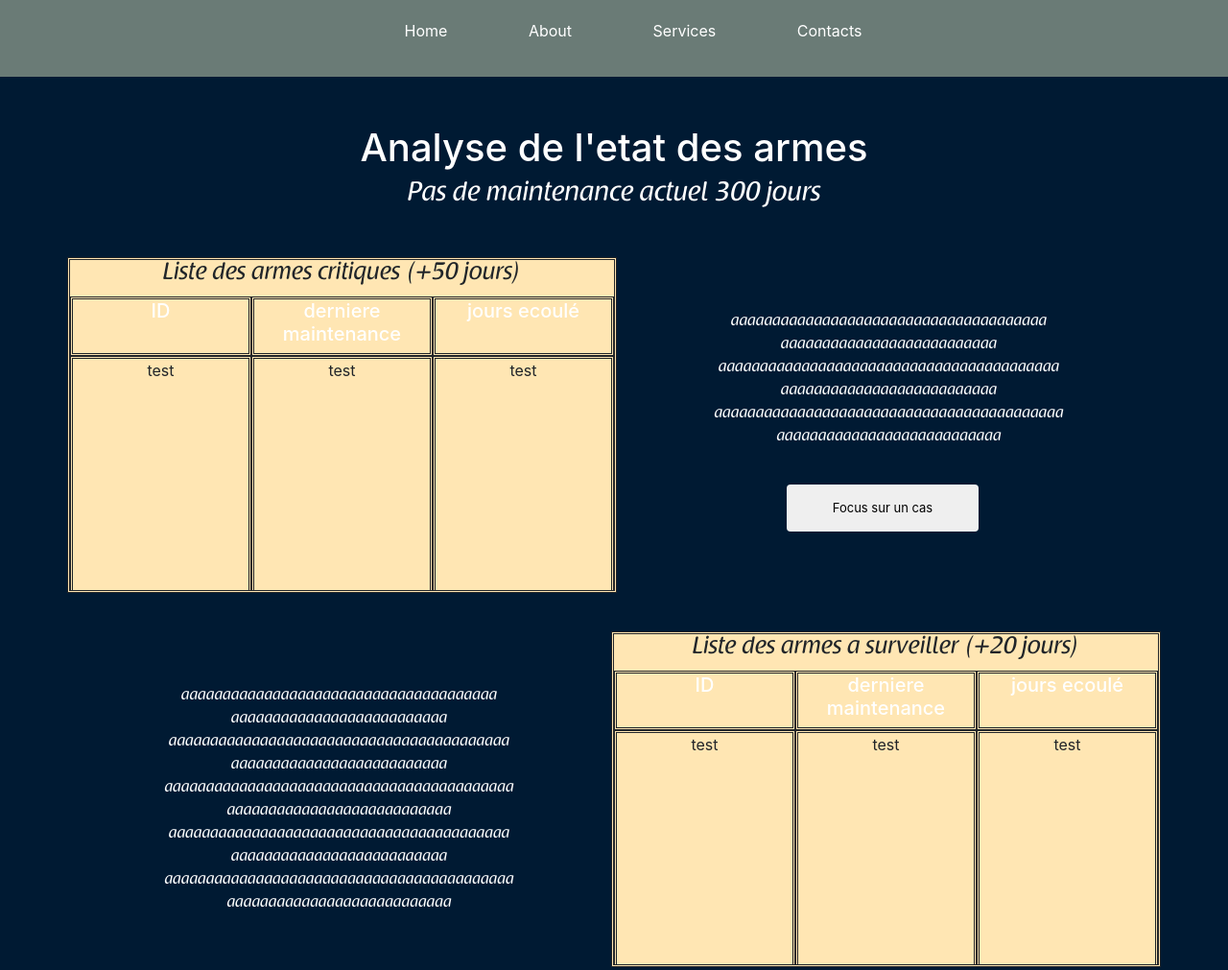
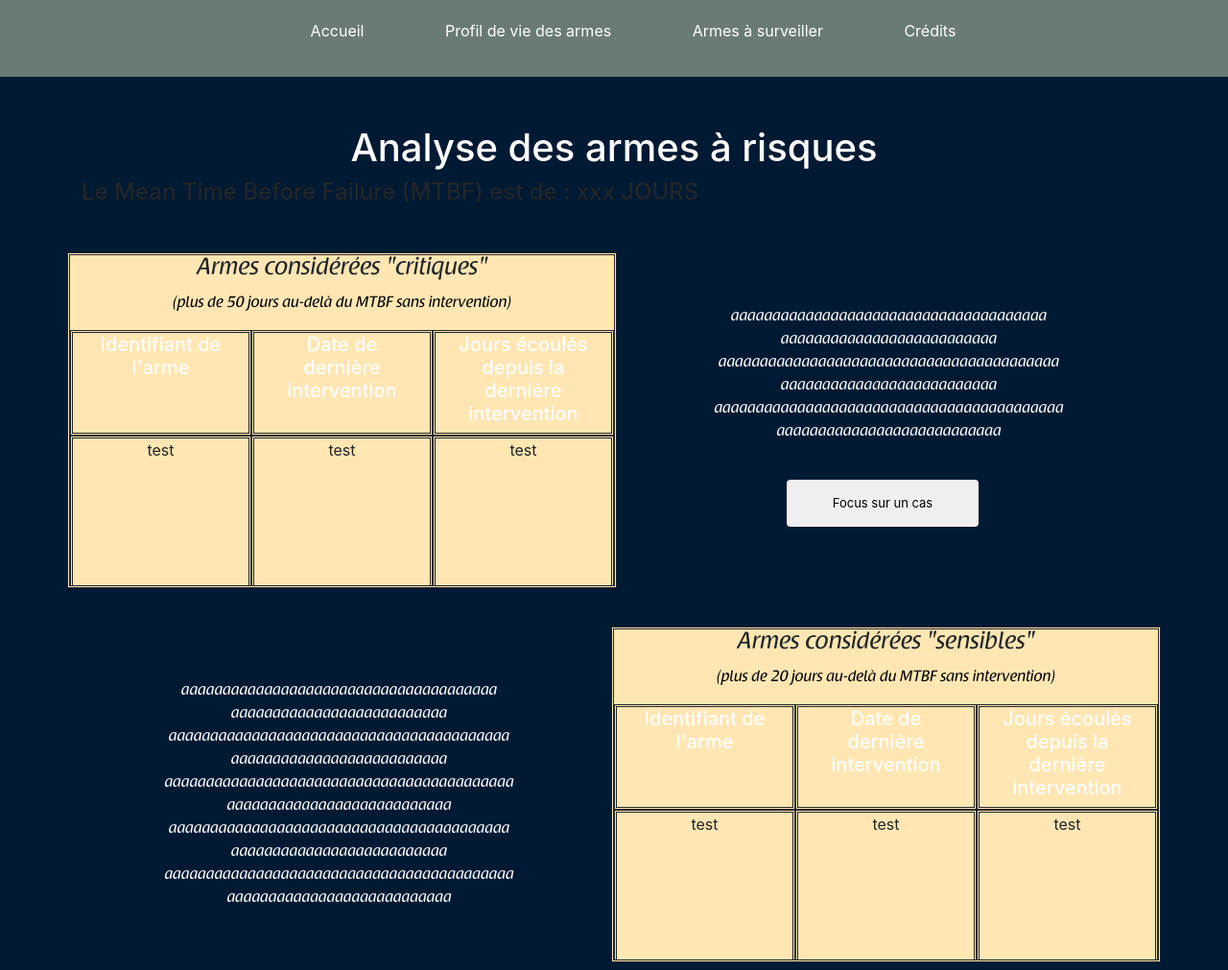
Before and after one commit to Romain-Vincent/FelinStat-Front, a website: page src/display.html in a window 1280 px wide. Shown: the top 1011 px of the page at 96% size. Drawn offline with nearby package versions, Linux system fonts and the light colour scheme; files whose address does not match are found by name.

Commit message:
Update display page

```diff
--- a/src/display.html
+++ b/src/display.html
@@ -10,35 +10,36 @@
   <body>
     <nav>
       <ul>
-        <li><a href="#">Home</a></li>
-        <li><a href="#">About</a></li>
-        <li><a href="#">Services</a></li>
-        <li><a href="#">Contacts</a></li>
+        <li><a href="accueil.html">Accueil</a></li>
+        <li><a href="profil.html">Profil de vie des armes</a></li>
+        <li><a href="display.html">Armes à surveiller</a></li>
+        <li><a href="credits.html">Crédits</a></li>
       </ul>
     </nav>
     <div class="container">
       <div class="row header">
         <div class="col-sm-12">
-          <h1>Analyse de l'etat des armes</h1>
-          <h3>Pas de maintenance actuel 300 jours</h3>
+          <h1>Analyse des armes à risques</h1>
+          <h4>Le Mean Time Before Failure (MTBF) est de : xxx JOURS </h4>
         </div>
       </div>
       <div class="row">
         <div class="col board">
           <div class="row">
             <div class="col-sm-12">
-              <h2>Liste des armes critiques (+50 jours)</h2>
+              <h2>Armes considérées "critiques"</h2>
+              <p style="color:black; padding-top: 0px;">(plus de 50 jours au-delà du MTBF sans intervention)</p>
             </div>
           </div>
           <div class="row">
             <div class="col-sm-4 bande">
-              <h5>ID</h5>
+              <h5>Identifiant de l'arme</h5>
             </div>
             <div class="col-sm-4 bande">
-              <h5>derniere maintenance</h5>
+              <h5>Date de dernière intervention</h5>
             </div>
             <div class="col-sm-4 bande">
-              <h5>jours ecoulé</h5>
+              <h5>Jours écoulés depuis la dernière intervention</h5>
             </div>
           </div>
           <div class="row">
@@ -83,18 +84,19 @@
         <div class="col board">
           <div class="row">
             <div class="col-sm-12">
-                <h2>Liste des armes a surveiller (+20 jours)</h2>
+              <h2>Armes considérées "sensibles"</h2>
+              <p style="color:black; padding-top: 0px;">(plus de 20 jours au-delà du MTBF sans intervention)</p>
             </div>
           </div>
           <div class="row">
             <div class="col-sm-4 bande">
-                <h5>ID</h5>
+              <h5>Identifiant de l'arme</h5>
             </div>
             <div class="col-sm-4 bande">
-                <h5>derniere maintenance</h5>
+              <h5>Date de dernière intervention</h5>
             </div>
             <div class="col-sm-4 bande">
-                <h5>jours ecoulé</h5>
+              <h5>Jours écoulés depuis la dernière intervention</h5>
             </div>
           </div>
             <div class="row">
@@ -110,6 +112,18 @@
         </div>
       </div>
     </div>
+
+    &nbsp;
+
+    <!-- Footer -->
+    <footer class="py-5 bg-dark">
+      <div class="container">
+        <p class="m-0 text-center text-white">Hackathon #OpérationArméesDuFutur 2018 &copy; FelinStats</p>
+      </div>
+      <!-- /.container -->
+    </footer>
+
+
     <script src="https://code.jquery.com/jquery-3.3.1.slim.min.js" integrity="sha384-q8i/X+965DzO0rT7abK41JStQIAqVgRVzpbzo5smXKp4YfRvH+8abtTE1Pi6jizo" crossorigin="anonymous"></script>
     <script src="https://cdnjs.cloudflare.com/ajax/libs/popper.js/1.14.3/umd/popper.min.js" integrity="sha384-ZMP7rVo3mIykV+2+9J3UJ46jBk0WLaUAdn689aCwoqbBJiSnjAK/l8WvCWPIPm49" crossorigin="anonymous"></script>
     <script src="https://stackpath.bootstrapcdn.com/bootstrap/4.1.3/js/bootstrap.min.js" integrity="sha384-ChfqqxuZUCnJSK3+MXmPNIyE6ZbWh2IMqE241rYiqJxyMiZ6OW/JmZQ5stwEULTy" crossorigin="anonymous"></script>
```
Also changed, not shown: display.html (+1 -1 lines). Lines whose indentation alone changed are shown as unchanged.
